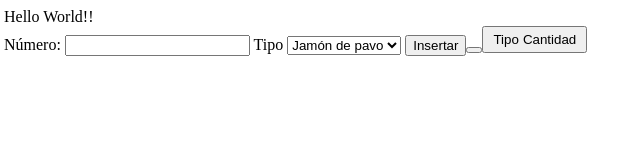
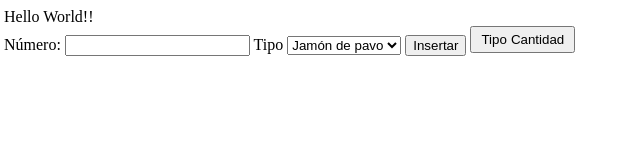
Before and after one commit to mariamunnoz/mariamunnoz.github.io, a plain HTML site: page index.html in a window 1280 px wide. Shown: the full height of the page, 4-644 px from the left. Drawn offline with Linux system fonts and the light colour scheme.

Commit message:
Update index.html

```diff
--- a/index.html
+++ b/index.html
@@ -19,7 +19,7 @@
       <option>Peanut butter</option>
       <option>Protes</option>
     </select>
-    <button>Insertar<button>
+    <button>Insertar</button>
     <button onclick="addItem()">
   </div>
   <table>
```
